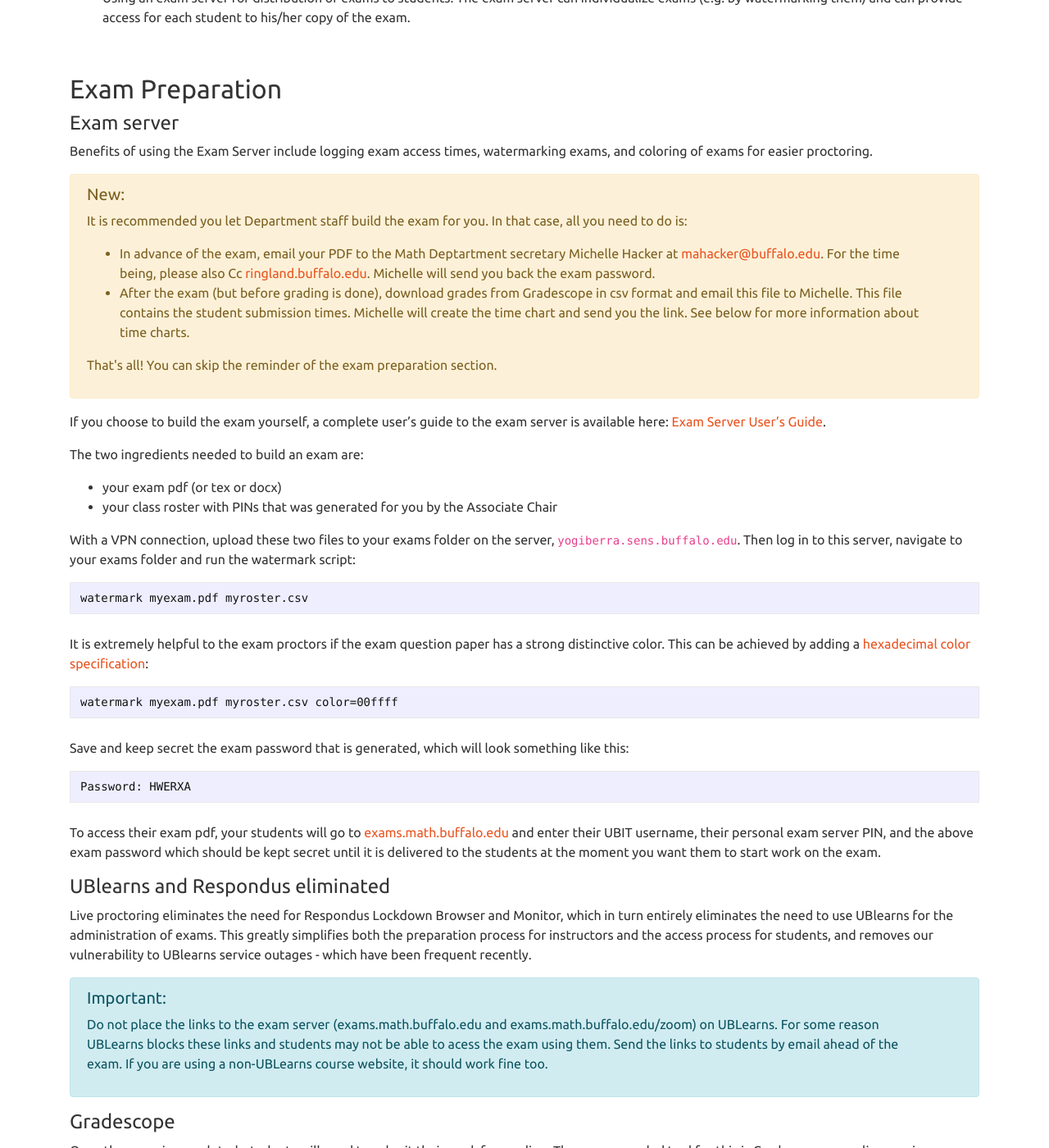
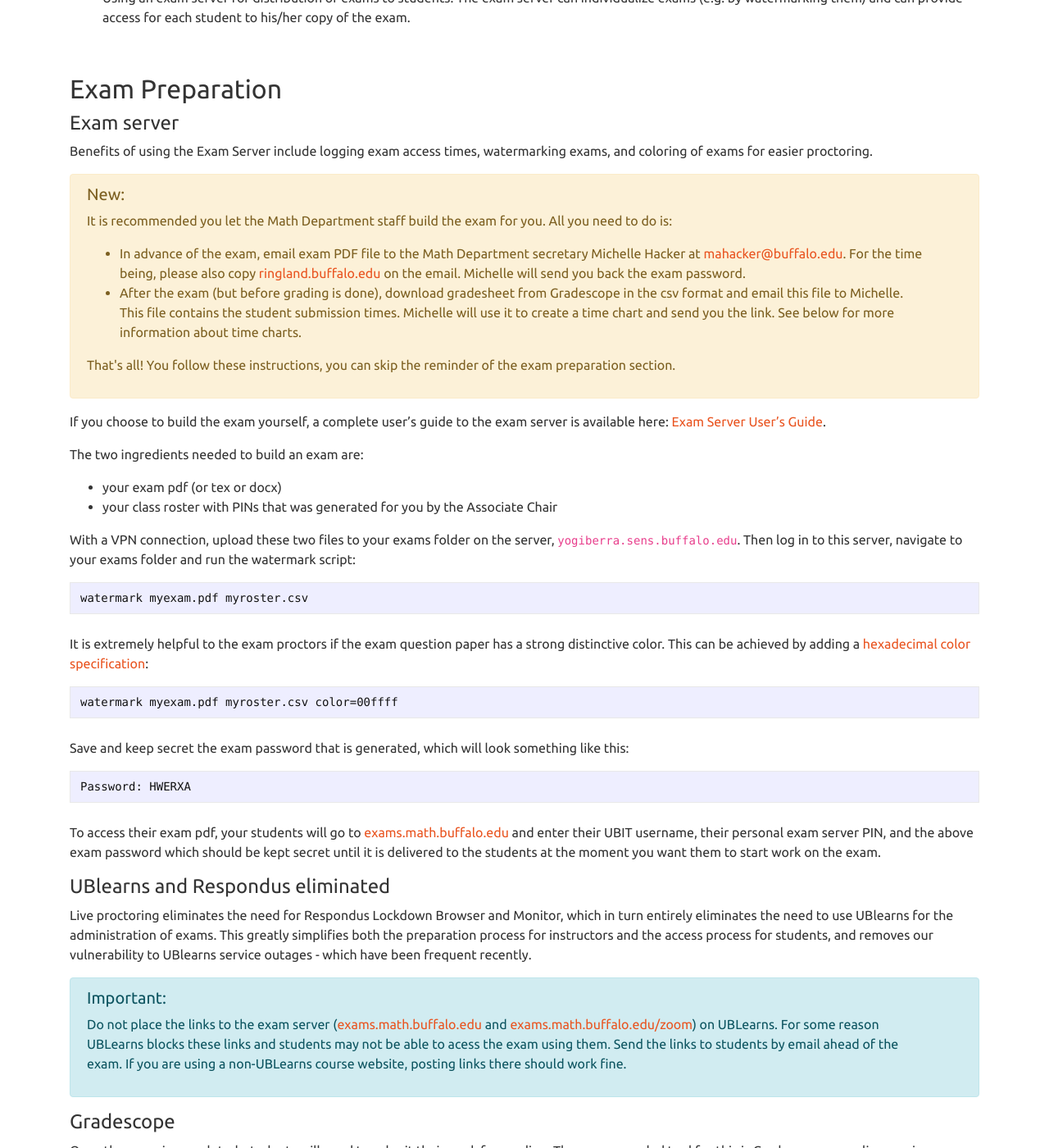
Before and after one commit to ub-math/exam_guides, a Jekyll site: the page built from docs/instructor.md, in a window 1280 px wide and 1400 px high, scrolled down 860 px. Shown: the whole window at 82% size. Built offline with Jekyll 4.4.1, drawn with Linux system fonts in a browser that asks for light colours; some of the changed text lies outside the part shown.

Commit message:
Update instructor.md

````diff
--- a/docs/instructor.md
+++ b/docs/instructor.md
@@ -48,20 +48,21 @@ Benefits of using the Exam Server include logging exam access times, watermarkin
 <div class="alert alert-dismissible alert-warning">
 <h5>New:</h5>
 <p>
-It is recommended you let Department staff build the exam for you. In that case, all you need to do is:
+It is recommended you let the Math Department staff build the exam for you. All you need to do is:
 <ul>
 <li>
-In advance of the exam, email your PDF to the Math Deptartment secretary Michelle Hacker
-at <a href="mailto:mahacker@buffalo.edu">mahacker@buffalo.edu</a>. For the time being, please also Cc
-<a href="mailto:ringland.buffalo.edu">ringland.buffalo.edu</a>. Michelle will send you back the exam password.
+In advance of the exam, email exam PDF file to the Math Department secretary Michelle Hacker
+at <a href="mailto:mahacker@buffalo.edu">mahacker@buffalo.edu</a>. For the time being, please also copy
+<a href="mailto:ringland.buffalo.edu">ringland.buffalo.edu</a> on the email. Michelle will send you back
+the exam password.
 </li>
 <li>
-After the exam (but before grading is done), download grades from Gradescope in csv format and email this file to Michelle.
-This file contains the student submission times. Michelle will create the time chart and send you the link. See below for
+After the exam (but before grading is done), download gradesheet from Gradescope in the csv format and email this file to Michelle.
+This file contains the student submission times. Michelle will use it to create a time chart and send you the link. See below for
 more information about time charts.
 </li>
 </ul>
-That's all! You can skip the reminder of the exam preparation section.
+That's all! You follow these instructions, you can skip the reminder of the exam preparation section.
 </p>
 </div>
 
@@ -107,10 +108,11 @@ the access process for students, and removes our vulnerability to UBlearns servi
 <div class="alert alert-dismissible alert-info">
 <h5>Important:</h5>
 <p>
-Do not place the links to the exam server (exams.math.buffalo.edu and  exams.math.buffalo.edu/zoom) on UBLearns.
+Do not place the links to the exam server (<a href="https://exams.math.buffalo.edu" target="_blank">exams.math.buffalo.edu</a>
+and <a href="https://exams.math.buffalo.edu/zoom" target="_blank">exams.math.buffalo.edu/zoom</a>) on UBLearns.
 For some reason UBLearns blocks these links and students may not be able to acess the exam using them.
 Send the links to students by email ahead of the exam. If you are using a non-UBLearns course website,
-it should work fine too.
+posting links there should work fine.
 </p>
 </div>
 
@@ -261,8 +263,8 @@ and then submit their work to Gradescope.
 Knowing when students joined and left a proctoring session, accessed the exam questions, and submitted their work, is critical
 for detecting cheating. If you use the Exam Server, Zoom live-proctoring, and Gradescope, all of this information can be easily
 brought together in a [chart like this](https://exams.nsm.buffalo.edu/ringland/timechart_sample_anonymized.svg) that allows rapid detection
-of anomalies. Line segments denote presence in the Zoom meeting, blue (or magenta) squares are accesses to exam server (should not be outside
-Zoom meeting), and green (or red) dots are Gradescope submissions.
+of anomalies. Line segments denote presence in the Zoom meeting, blue (or magenta) squares are accesses to the exam server (should not be
+outside Zoom meeting), and green (or red) dots are Gradescope submissions.
 
 
 <div class="alert alert-dismissible alert-warning">
@@ -270,16 +272,16 @@ Zoom meeting), and green (or red) dots are Gradescope submissions.
 <p>
 If you used the assistance of Michelle Hacker to build your exam (as it is recommended), she will also build the time chart for you.
 To facilitate it, contact her at <a href="mailto:mahacker@buffalo.edu">mahacker@buffalo.edu</a> and send her a csv file with
-with Gradescope gradesheet (you don't need to grade the exam in order to generate this file).
-the
+with the Gradescope gradesheet (you don't need to grade the exam in order to generate this file). She will then send you a link to
+the time chart.
 </p>
 </div>
 
-If you built the exam by yourself, you will need to build the timechart by yourself too. To create such a chart:
+If you built the exam by yourself, you will need to build the time chart by yourself too. To create such a chart:
 
-* Upload your Gradescope gradesheet (pre-grading version is fine) and the Zoom meeting reports (`participants_blah.csv`) to the folder containing
-  the student exam pdfs on the Exam Server.
-* Run the timechart script:
+* Upload a csv file with the exam Gradescope gradesheet (pre-grading version is fine) and the Zoom meeting reports
+(`participants_blah.csv`) to the folder containing the student exam pdfs on the Exam Server.
+* Run the time chart script:
 
   ```
   chart examfolder
@@ -295,8 +297,8 @@ If you built the exam by yourself, you will need to build the timechart by yours
 
 It is strongly recommended that you carefully examine the exam data in order to detect cheating attempts. In particular:
 
-* Review the transcripts of the chat from the Discord exam proctoring channel. Exam proctors use the chat to describe
-  irregularities encountered during the exam.
+* Review the transcripts of the chat from the Math Departmen Discord server proctoring channels. Exam proctors use the chat
+  to describe irregularities encountered during the exam.
 * For students who took long time (e.g. over 10 minutes) to upload solutions to Gradescope after leaving the proctored Zoom meeting,
   compare their submitted solutions to the pages they showed to the camera during the exam checkout process.
 
````
